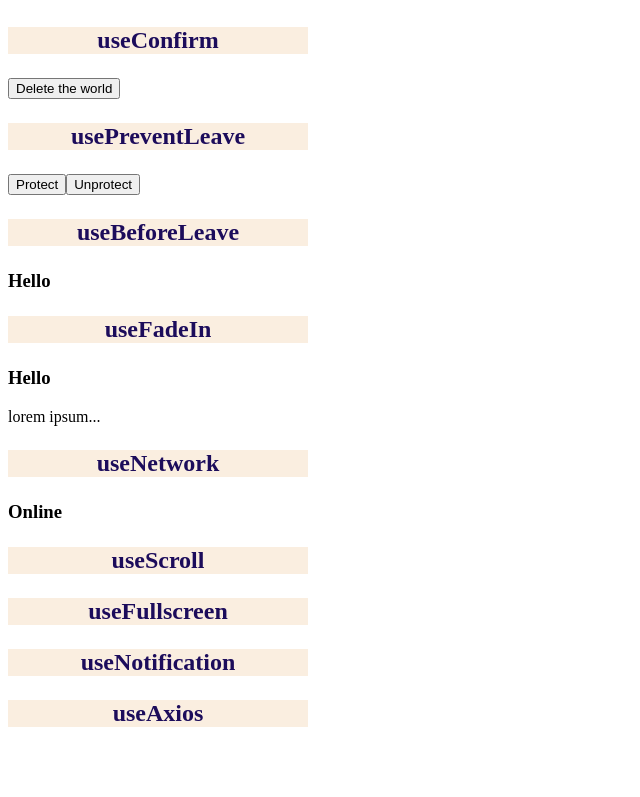
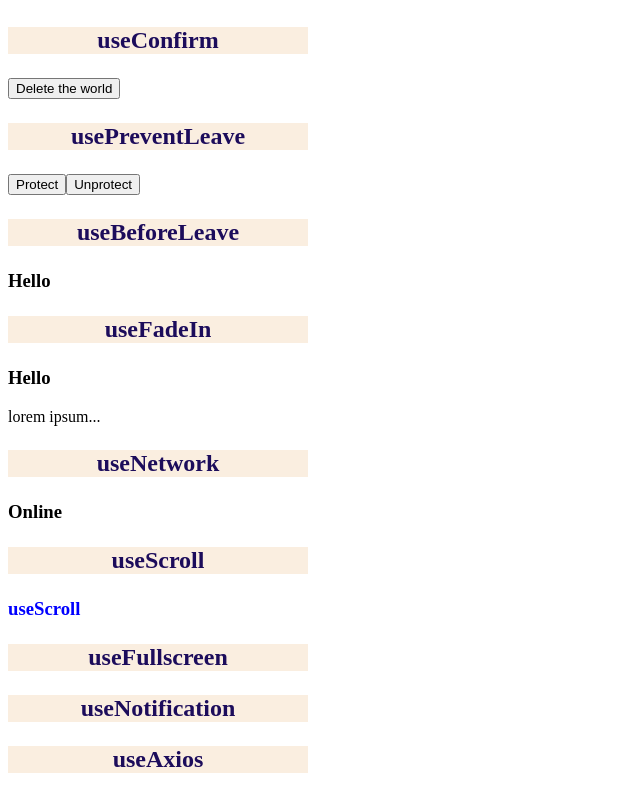
Before and after one commit to bluehy/react-hooks, a React (Create React App) app: page / in a window 1280 px wide. Shown: the part 637-1434 px from the top of the page, without its empty margins (0-640 px from the left). Before the commit the page ends 1388 px from the top, so only its background shows below. Built offline with nearby package versions, Linux system fonts and the light colour scheme.

Commit message:
scrollevent

```diff
--- a/src/index.js
+++ b/src/index.js
@@ -30,6 +30,24 @@ const Example = styled.h3`
 
 
 //++++++ use Hooks++++++
+// +++++useScroll+++++
+const useScroll = () => {
+  const [state, setState ] = useState({
+    x: 0,
+    y: 0
+  });
+
+  const onScroll = (e) => {
+    console.log(e);
+  }
+
+  useEffect(() => {
+    window.addEventListener("scroll", onScroll);
+    return () => window.removeEventListener("scroll", onScroll);
+    // event를 추가했으면, 같은 이름과 같은 handler로 지워주는 과정을 잊지 말것.
+  })
+  return state;
+}
 
 
 // const App = () => {};
@@ -122,6 +140,9 @@ const App = () => {
     const onLine = useNetwork(handleNetworkChange);
 
 
+  // +++++++++++++++useScroll+++++++++++++++++++
+    const { y } = useScroll();
+
   // return ()
   return (
     <>
@@ -170,6 +191,7 @@ const App = () => {
     <h3>{onLine ? "Online": "Offline"}</h3>
 
     <Example>useScroll</Example>
+    <h3 style={{color: y > 1000 ? "red" : "blue"}}>useScroll</h3>
 
     <Example>useFullscreen</Example>
 
```
